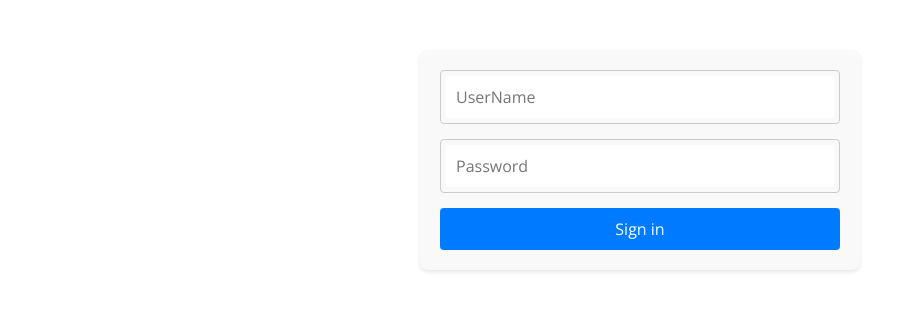
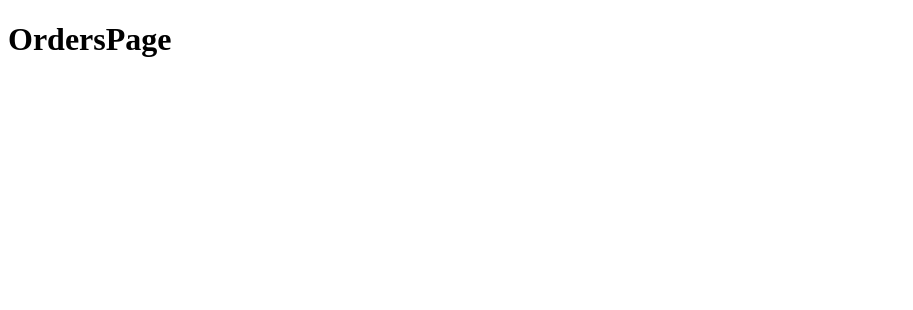
Before and after one commit to Tropic222/table_of_orders, a React (Vite) app: page /orders in a window 1280 px wide. Shown: the top 310 px of the page, without its empty margins (0-913 px from the left). Built offline with nearby package versions, Linux system fonts and the light colour scheme.

Commit message:
configured routing for page navigation

```diff
--- a/package.json
+++ b/package.json
@@ -15,7 +15,7 @@
     "react": "^19.0.0",
     "react-dom": "^19.0.0",
     "react-redux": "^9.2.0",
-    "react-router-dom": "^7.5.1"
+    "react-router-dom": "^7.5.2"
   },
   "devDependencies": {
     "@eslint/js": "^9.22.0",
--- a/src/App.jsx
+++ b/src/App.jsx
@@ -1,12 +1,17 @@
+import { Route, BrowserRouter as Router, Routes } from 'react-router-dom'
 import './App.css'
 import LoginForm from './components/LoginForm/LoginForm'
+import OrdersPage from './components/OrdersPage/OrdersPage'
 
 function App() {
 
   return (
-    <div className="app">
-      <LoginForm />
-    </div>
+    <Router>
+      <Routes>
+        <Route path='/' element={<LoginForm/>} />
+        <Route path='/orders' element={<OrdersPage/>} />
+      </Routes>
+    </Router>
   )
 }
 
--- a/src/components/LoginForm/LoginForm.jsx
+++ b/src/components/LoginForm/LoginForm.jsx
@@ -1,9 +1,11 @@
 import React, { useState } from 'react'
+import { useNavigate } from 'react-router-dom'
 import './LoginForm.css'
 
 const LoginForm = () => {
   const [userName, setUserName] = useState('');
   const [password, setPassword] = useState('');
+  const navigate = useNavigate()
 
   const handleSubmit = (e) => {
     e.preventDefault();
@@ -16,7 +18,6 @@ const LoginForm = () => {
       login: userName,
       password: password
     };
-
     // console.log('Token:', basicAuthToken);
     // console.log('Request:', JSON.stringify(requestBody));
 
@@ -36,7 +37,9 @@ const LoginForm = () => {
       })
       .then((data) => {
         localStorage.setItem('authToken', data.token);
-        console.log('Token saved', data.token);
+        // console.log('Token saved', data.token);
+        navigate('/orders');
+
       })
       .catch(error => {
         console.error('ERROR:', error);
--- /dev/null
+++ b/src/components/OrdersPage/OrdersPage.tsx
@@ -0,0 +1,7 @@
+import React from 'react'
+
+export default function OrdersPage() {
+	return (
+		<h1>OrdersPage</h1>
+	)
+}
```
Also changed, not shown: src/components/OrdersPage/OrdersPage.css (added), 1 other file (tests, documents, lock files or other folders).
